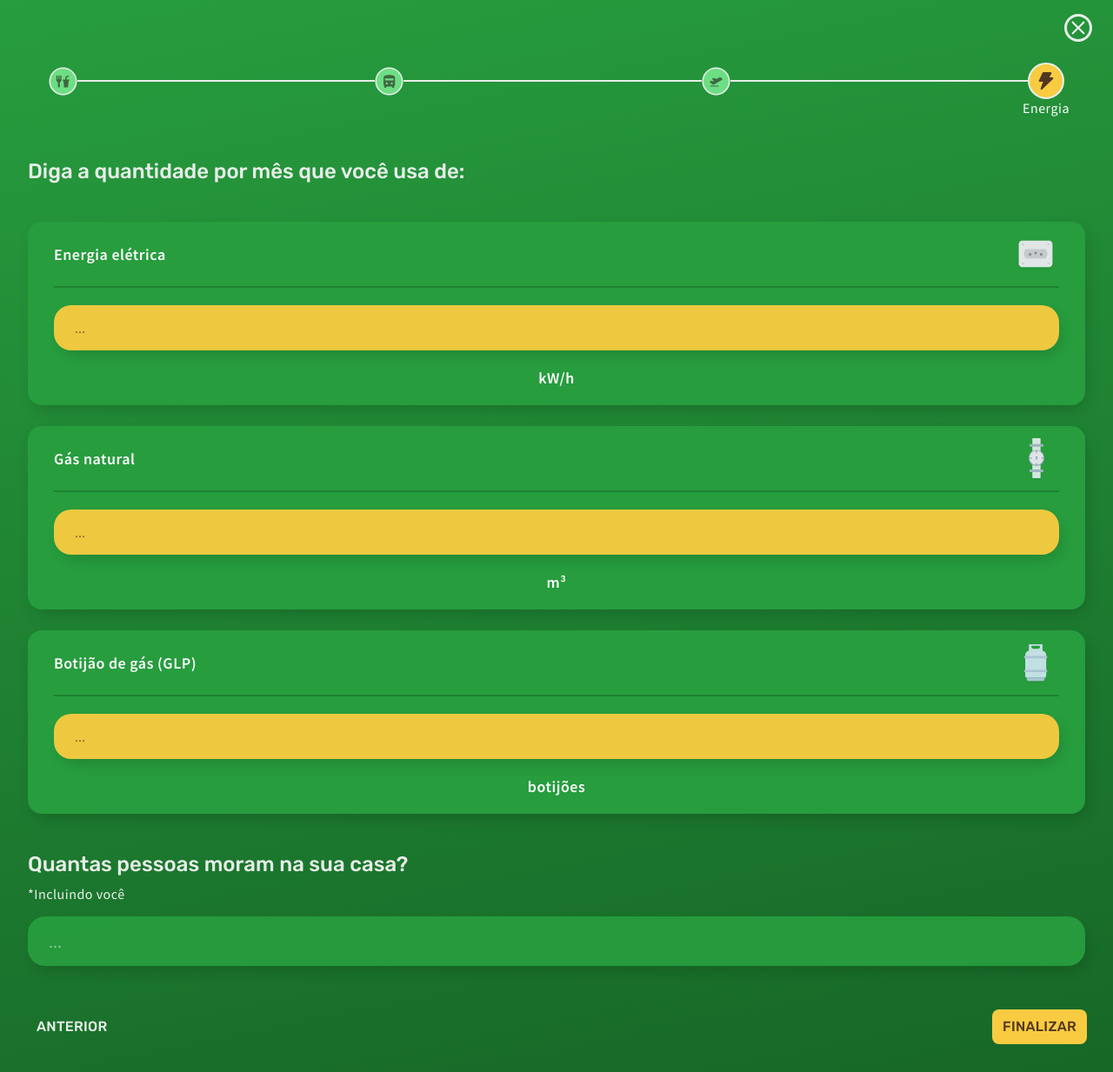
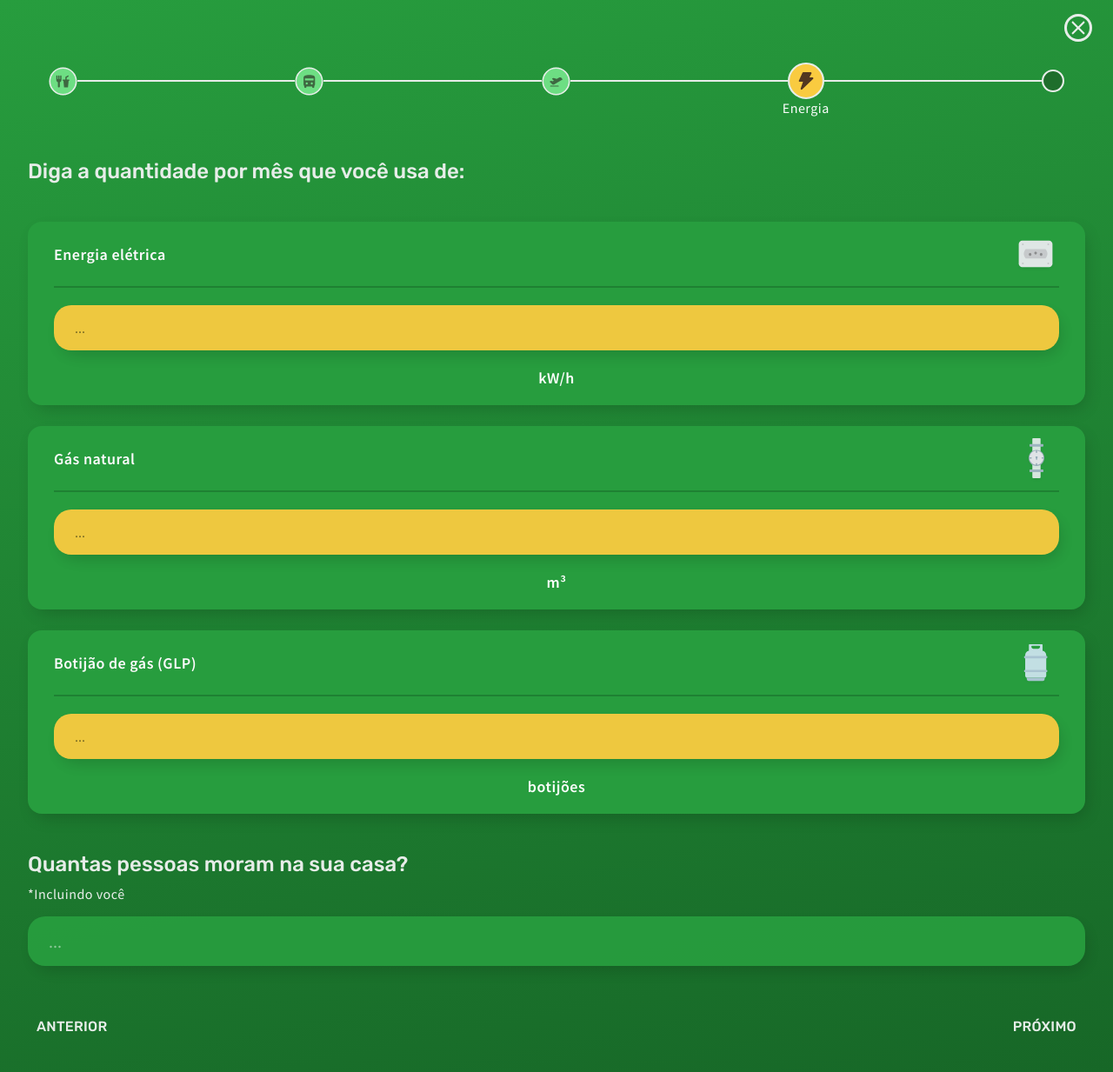
Before and after one commit to felipe-27/Carbonograma, a website: page energia.html in a window 1280 px wide. Shown: the whole page at 87% size. Drawn offline with nearby package versions, Linux system fonts and the light colour scheme.

Commit message:
progress-bar-lixo

```diff
--- a/energia.html
+++ b/energia.html
@@ -48,6 +48,12 @@
           <img class="fundo-icon7" alt="" src="public/calculo/progress-bar/circle-active.svg " />
           <img class="energia-icon" alt="" src="public/calculo/progress-bar/energia-ativo.svg" />
           <div class="alimentao1" name="identificar" data-key="b7">Energia</div>
+        </div>
+        <div class="progresso3">
+          <div class="linha3"></div>
+        </div>
+        <div class="inactive">
+          <img class="icon-inactive" alt="" src="public/calculo/progress-bar/circle-inactive.svg " />
         </div>
       </div>
     </div>
@@ -126,11 +132,12 @@
           <div class="label-text4" name="identificar" data-key="a2">Anterior</div>
         </div>
       </div>
-      <button class="button5" id="button">
+
+      <div class="button4" id="button">
         <div class="state-layer4">
-          <div class="label-text5" name="identificar" data-key="a3">Finalizar</div>
+          <div class="label-text4" name="identificar" data-key="a1">Próximo</div>
         </div>
-      </button>
+      </div>
     </div>
   </section>
 
@@ -163,7 +170,7 @@
     var button = document.getElementById("button");
     if (button) {
       button.addEventListener("click", function (e) {
-        window.location.href = "./calculandoLoading.html";
+        window.location.href = "./residuos.html";
       });
     }
   </script>
--- a/energia2.css
+++ b/energia2.css
@@ -74,6 +74,25 @@ body {
   flex-shrink: 0;
   z-index: 0;
 }
+
+
+.inactive {
+  align-items: flex-start;
+  position: relative;
+  gap: 10px;
+  display: flex;
+  flex-direction: row;
+  justify-content: flex-start;
+}
+
+.icon-inactive{
+  width: 26px;
+  height: 26px;
+  flex-shrink: 0;
+  position: relative;
+  z-index: 0;
+}
+
 .dots4 {
   display: flex;
   flex-direction: column;
```
Also changed, not shown: alimentacao.html (+6 -0 lines), transporte-aereo.html (+8 -2 lines), transporte-terrestre.html (+6 -0 lines).
